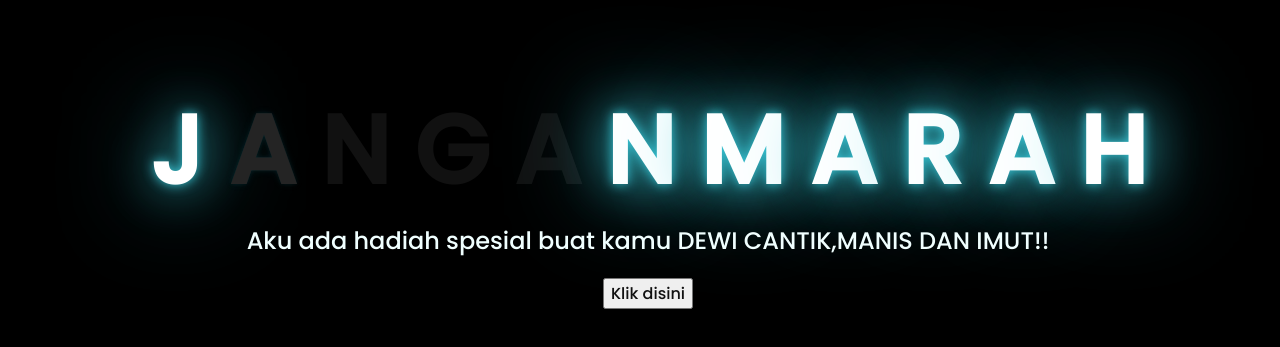
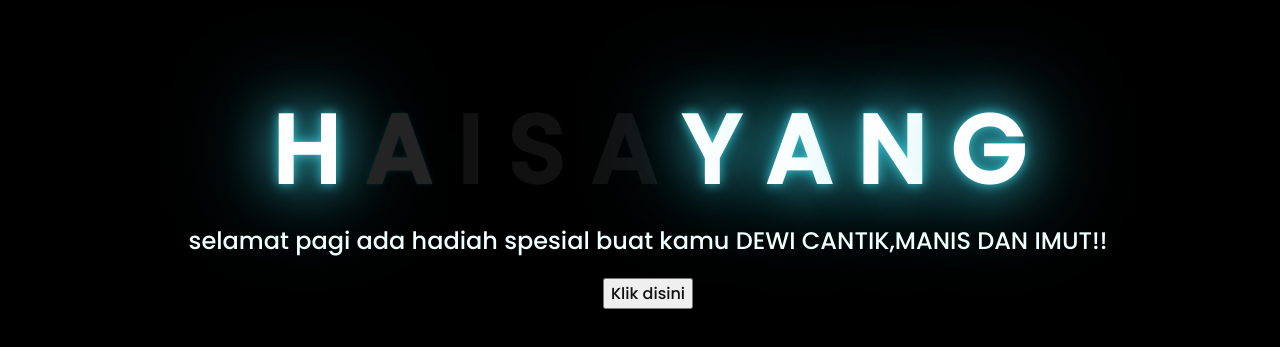
Before and after one commit to zakkysyaibani/dewi, a plain HTML site: page index.html in a window 1280 px wide. Shown: the part 215-562 px from the top of the page. Drawn offline with Linux system fonts and the light colour scheme.

Commit message:
Update index.html

```diff
--- a/index.html
+++ b/index.html
@@ -11,20 +11,18 @@
 <body>
     <div class="greetings">
     <!-- silahkan menambah kata sesuai keinginan dengan <span>text...</span -->
-        <span>J</span>
+        <span>H</span>
+        <span>A</span>
+        <span>I</span>
+        <span>S</span>
+        <span>A</span>
+        <span>Y</span>
         <span>A</span>
         <span>N</span>
         <span>G</span>
-        <span>A</span>
-        <span>N</span>
-        <span>M</span>
-        <span>A</span>
-        <span>R</span>
-        <span>A</span>
-        <span>H</span>
     </div>
     <div class="description">
-        <span>Aku ada hadiah spesial buat kamu DEWI CANTIK,MANIS DAN IMUT!!</span>
+        <span>selamat pagi ada hadiah spesial buat kamu DEWI CANTIK,MANIS DAN IMUT!!</span>
     </div>
     <div class="button">
         <button>
```
